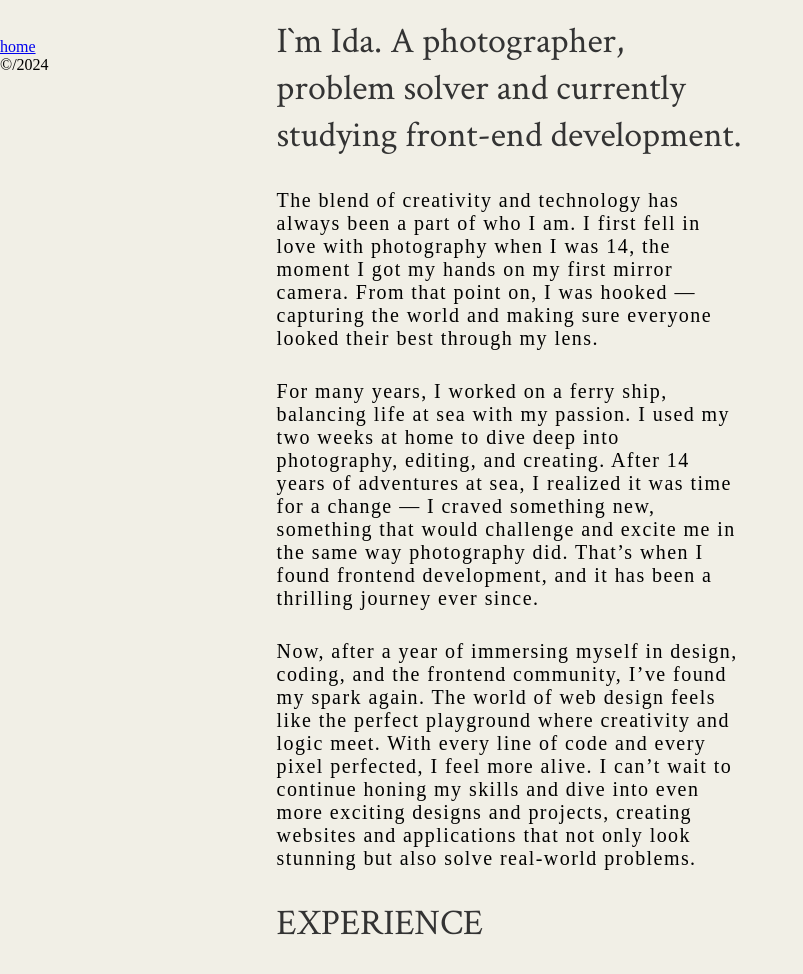
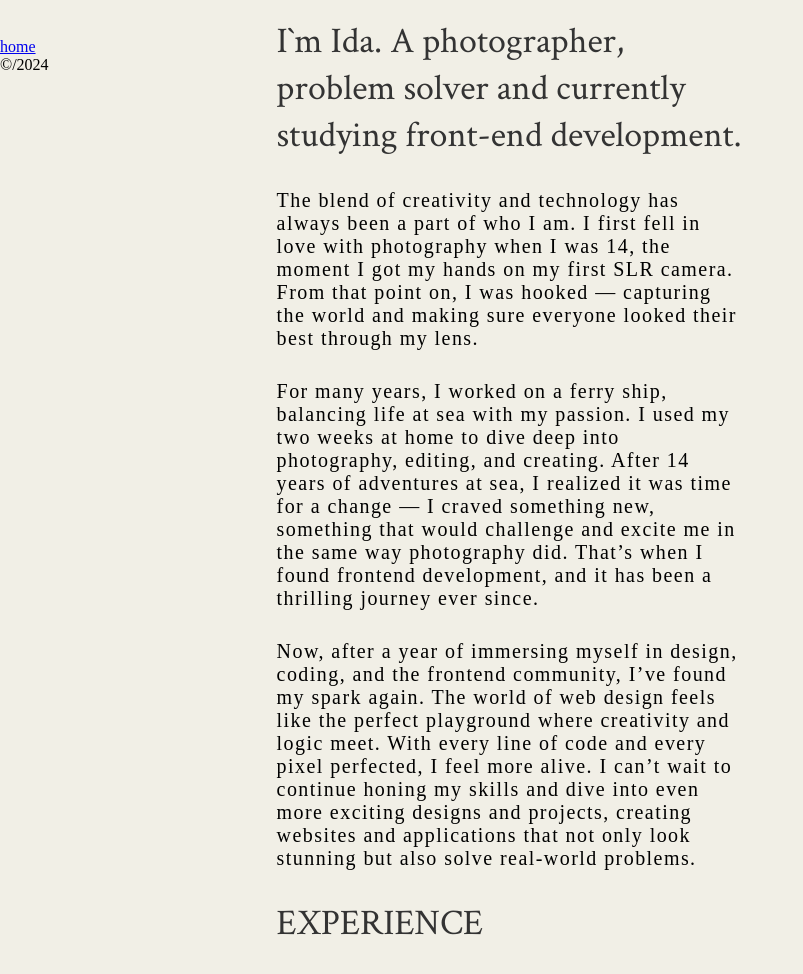
Before and after one commit to idatold/Portfolio-1, a plain HTML site: page about/index.html in a window 1280 px wide. Shown: the part 762-1736 px from the top of the page, without its empty margins (0-803 px from the left). Drawn offline with Linux system fonts and the light colour scheme; a web font is replaced by a local one.

Commit message:
lil fix text about

```diff
--- a/about/index.html
+++ b/about/index.html
@@ -33,7 +33,7 @@
             <p class="small-text">
               The blend of creativity and technology has always been a part of
               who I am. I first fell in love with photography when I was 14, the
-              moment I got my hands on my first mirror camera. From that point
+              moment I got my hands on my first SLR camera. From that point
               on, I was hooked — capturing the world and making sure everyone
               looked their best through my lens.
             </p>
```
